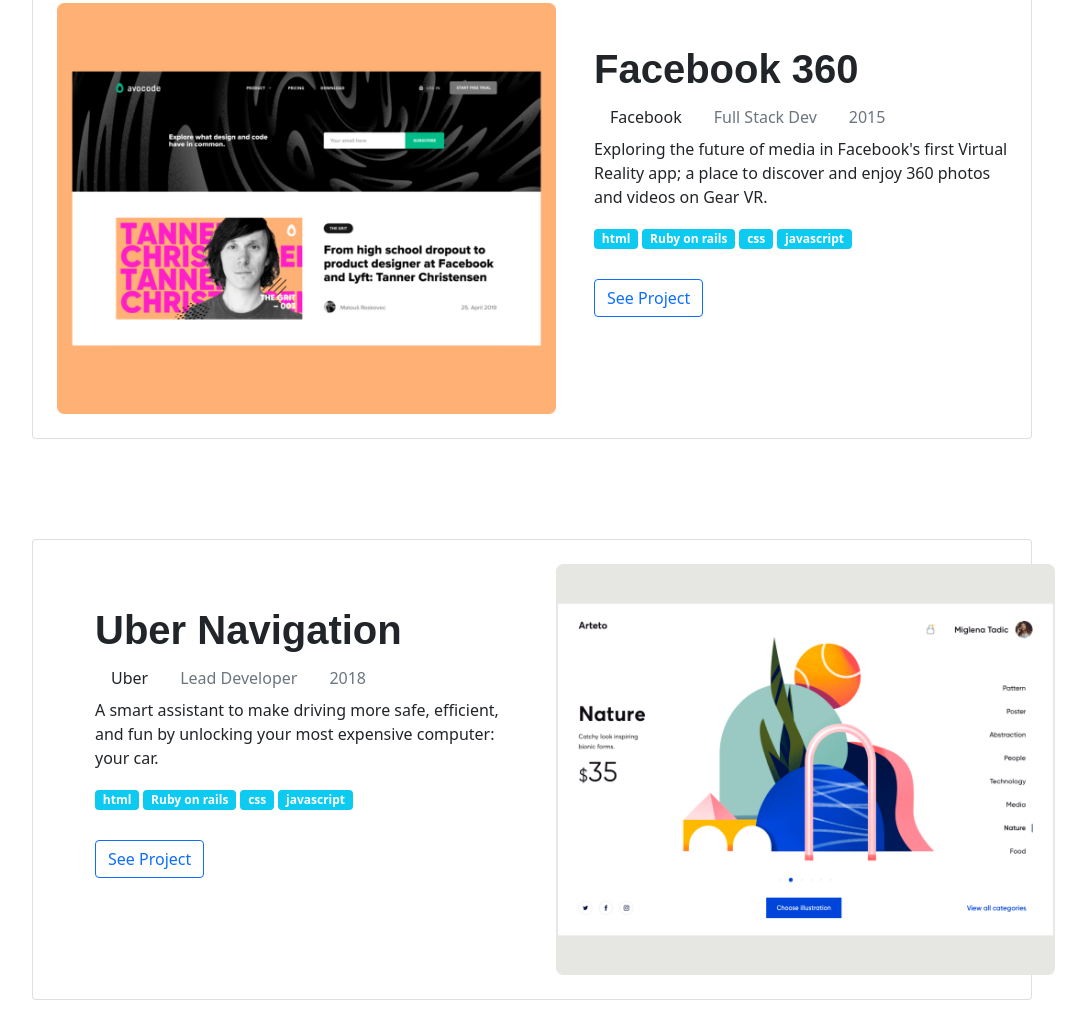
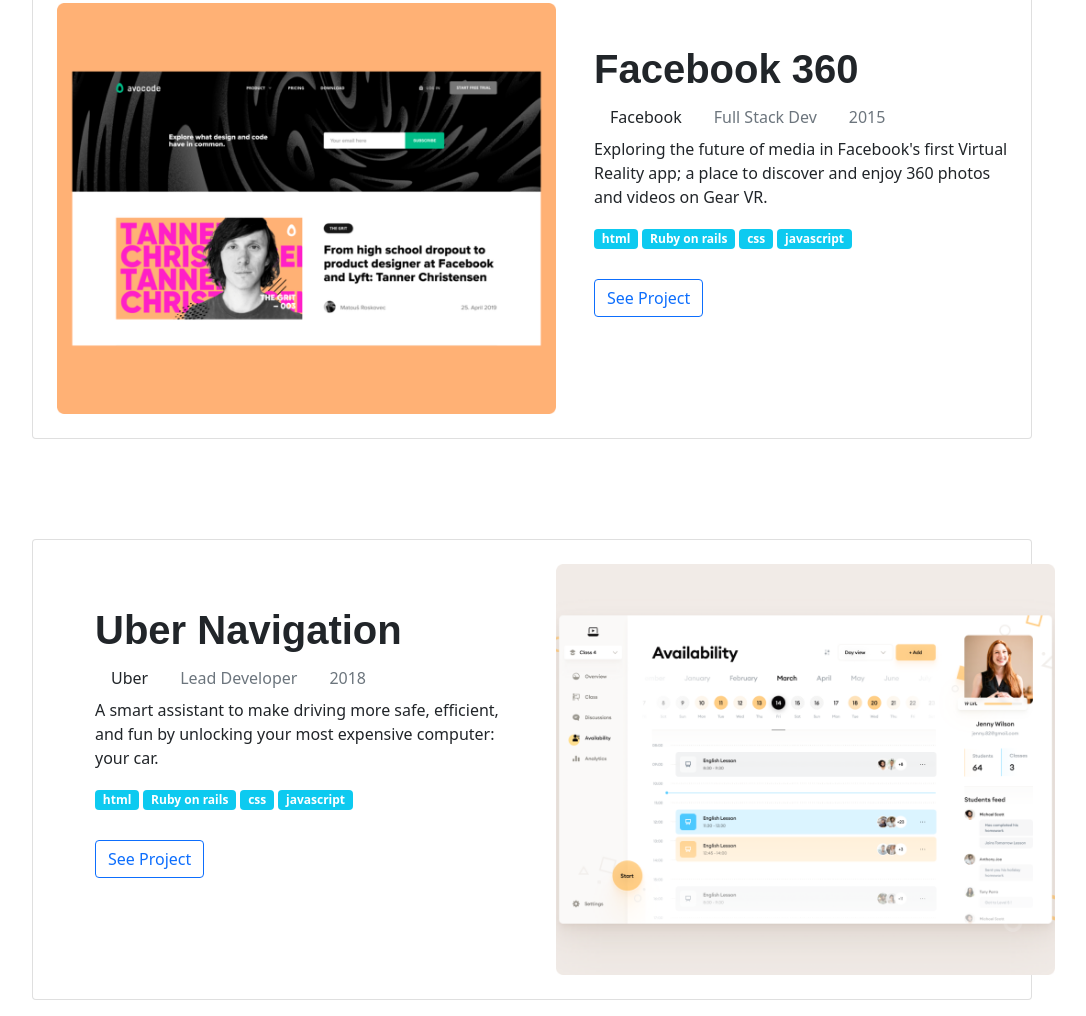
Before and after one commit to silviatofana/portfolio-bootstrap, a website: page index.html in a window 1280 px wide. Shown: the part 1300-2316 px from the top of the page, without its empty margins (108-1194 px from the left). Drawn offline with nearby package versions, Linux system fonts and the light colour scheme.

Commit message:
image availability

```diff
--- a/index.html
+++ b/index.html
@@ -129,7 +129,7 @@
       </div>
     </div>
     <div class="col-md-6">
-      <img src="images/SnapshootPortfolioD1.png" class="img-fluid rounded-start" alt="image card">
+      <img src="images/SnapshootPortfolio0.png" class="img-fluid rounded-start" alt="image card">
       </div>
   </div>
   </div>
```
